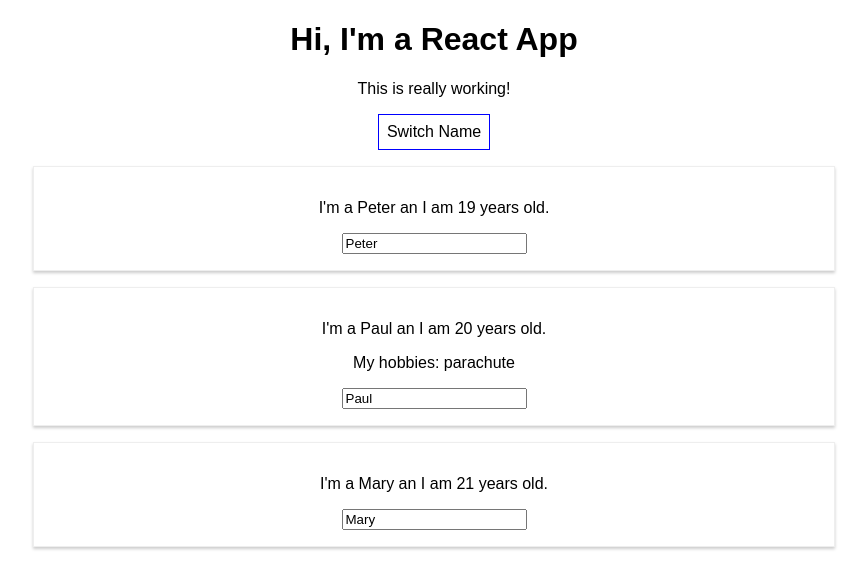
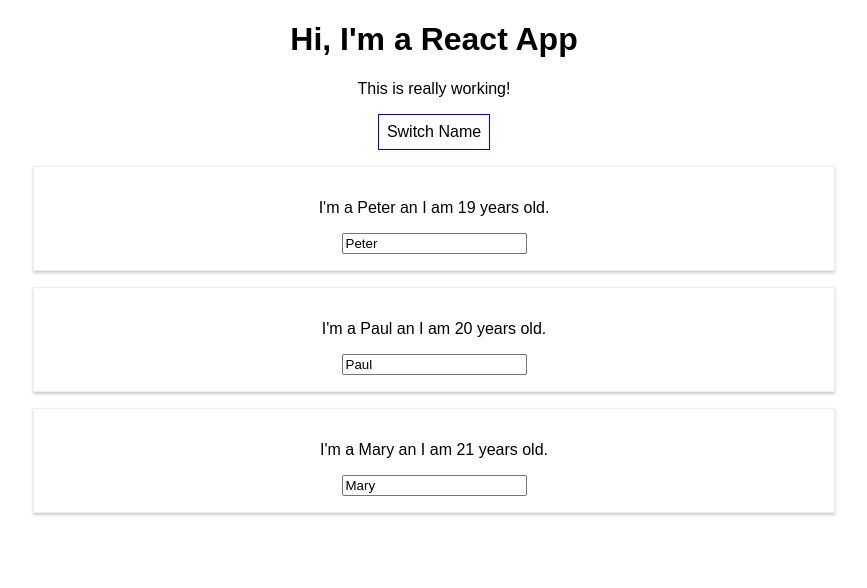
Before and after one commit to makomweb/notes-react-course, a React (Create React App) app in the folder react-complete-guide/: page / in a window 1280 px wide. Both pictures are taken after a click on the button "Switch Name". Shown: the top 588 px of the page, without its empty margins (206-1073 px from the left). Built offline with nearby package versions, Linux system fonts and the light colour scheme.

Commit message:
use map() to render the array of persons

```diff
--- a/react-complete-guide/src/App.js
+++ b/react-complete-guide/src/App.js
@@ -51,17 +51,13 @@ class App extends Component {
     if (this.state.showPersons) {
       persons = (
         <div>
-          <Person
-            name={this.state.persons[0].name}
-            age={this.state.persons[0].age} />
-          <Person
-            name={this.state.persons[1].name}
-            age={this.state.persons[1].age}
-            click={() => this.switchNameHandler('Arnold')}
-            changed={this.nameChangedHandler} >My hobbies: parachute</Person>
-          <Person
-            name={this.state.persons[2].name}
-            age={this.state.persons[2].age} />
+          {this.state.persons.map(p => {
+            return (
+              <Person
+                name={p.name}
+                age={p.age} />
+            );
+          })}
         </div>
       );
     }
```
